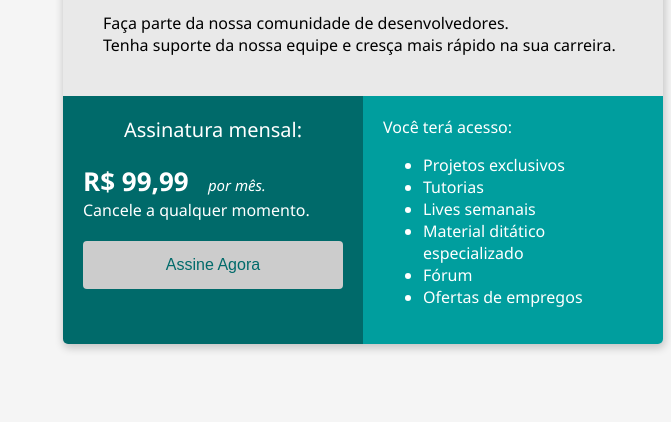
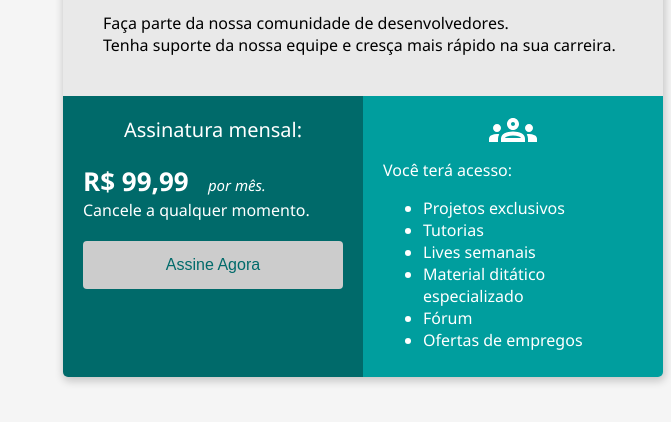
Before and after one commit to victorlembo/bootcamp-devjr-modulo2, a plain HTML site: page index.html in a window 1280 px wide. Shown: the part 138-560 px from the top of the page, without its empty margins (609-1280 px from the left). Drawn offline with Linux system fonts and the light colour scheme.

Commit message:
closes #5 - Tags ul e li

```diff
--- a/style.css
+++ b/style.css
@@ -46,7 +46,7 @@ body {
 .col-2 {
   background-color: #009e9e;
   width: 50%;
-  padding: 20px;
+  padding: 10px 20px;
   color: #ffffff;
 }
 
@@ -87,3 +87,7 @@ body {
 .button:hover {
   background-color: #e9e9e9;
 }
+
+.image-group {
+  text-align: center;
+}
```
Also changed, not shown: groups_white_48dp.svg (added).
